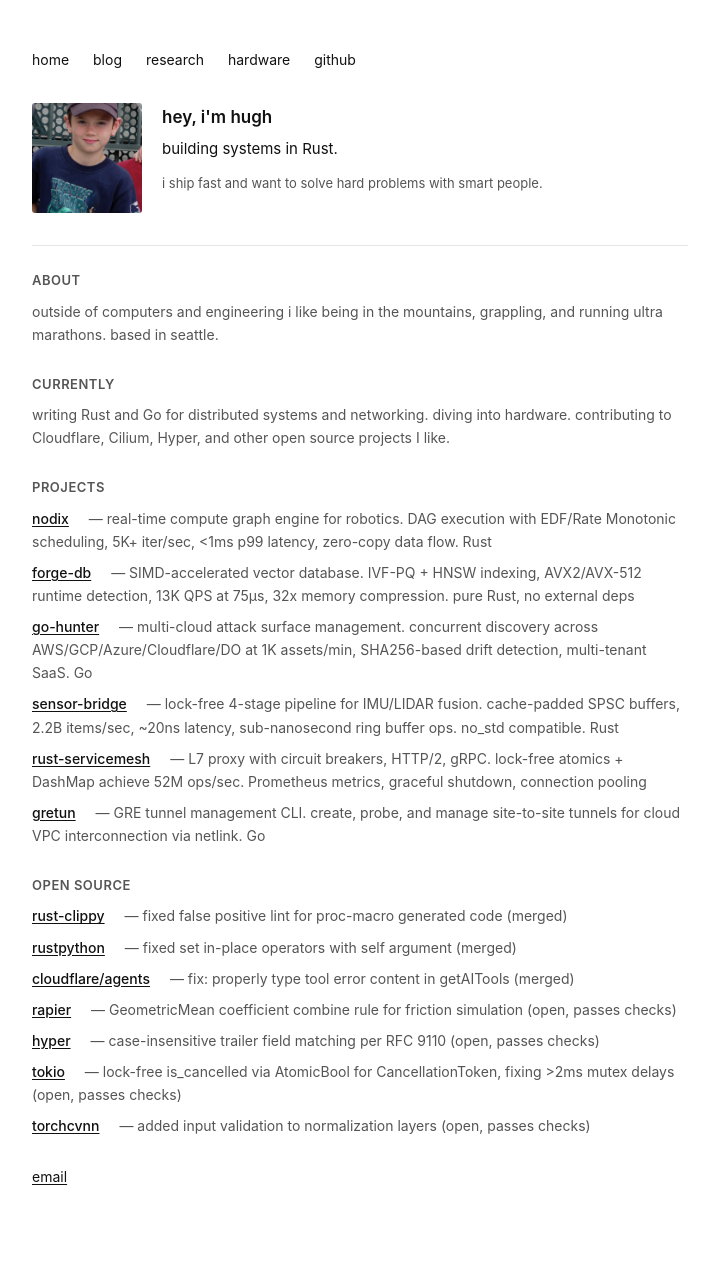
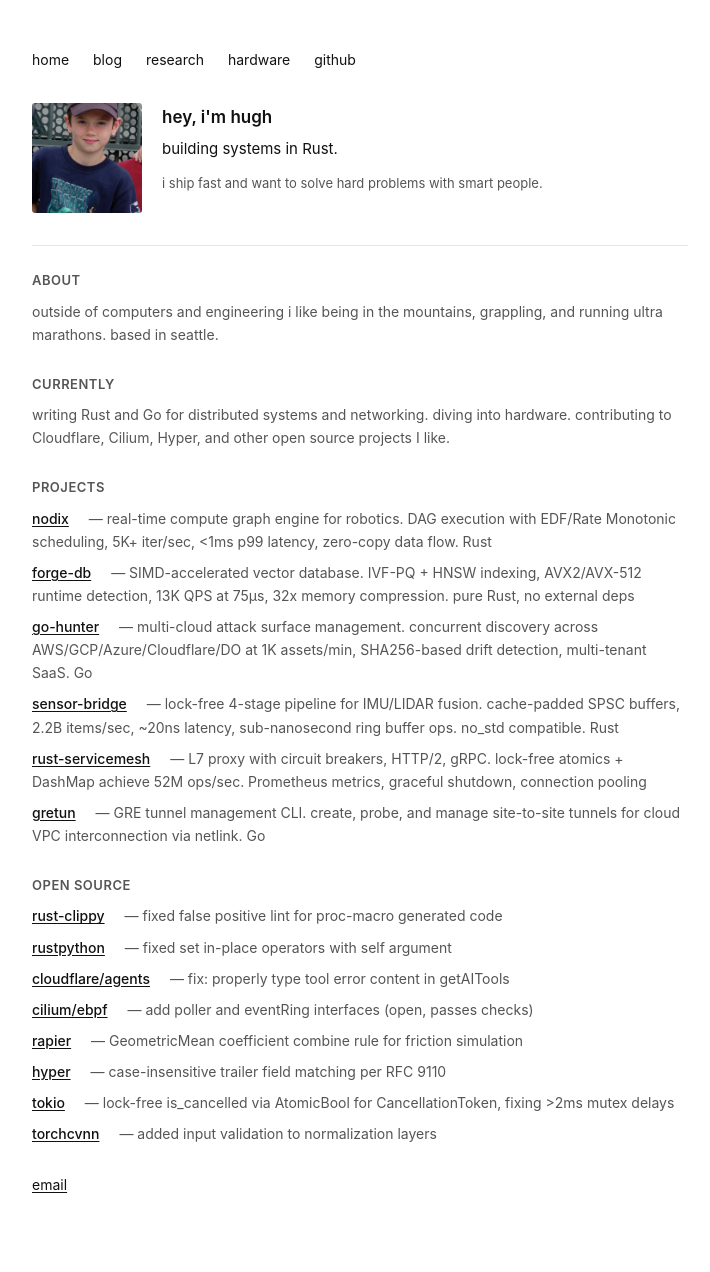
Before and after one commit to HueCodes/HueCodes.github.io, a Jekyll site: the page built from index.md, in a window 1280 px wide. Shown: the whole page, without its empty margins (280-990 px from the left). Built offline with Jekyll 4.4.1, drawn with Linux system fonts in a browser that asks for light colours.

Commit message:
update open source section
- add cilium/ebpf PR (open, passes checks)
- remove status tags from merged and other open PRs

```diff
--- a/index.md
+++ b/index.md
@@ -66,31 +66,35 @@ title: home
   <h2>open source</h2>
   <div class="project">
     <a href="https://github.com/rust-lang/rust-clippy/pull/16402">rust-clippy</a>
-    <span>fixed false positive lint for proc-macro generated code (merged)</span>
+    <span>fixed false positive lint for proc-macro generated code</span>
   </div>
   <div class="project">
     <a href="https://github.com/RustPython/RustPython/pull/6661">rustpython</a>
-    <span>fixed set in-place operators with self argument (merged)</span>
+    <span>fixed set in-place operators with self argument</span>
   </div>
   <div class="project">
     <a href="https://github.com/cloudflare/agents/pull/781">cloudflare/agents</a>
-    <span>fix: properly type tool error content in getAITools (merged)</span>
+    <span>fix: properly type tool error content in getAITools</span>
+  </div>
+  <div class="project">
+    <a href="https://github.com/cilium/ebpf/pull/1945">cilium/ebpf</a>
+    <span>add poller and eventRing interfaces (open, passes checks)</span>
   </div>
   <div class="project">
     <a href="https://github.com/dimforge/rapier/pull/806">rapier</a>
-    <span>GeometricMean coefficient combine rule for friction simulation (open, passes checks)</span>
+    <span>GeometricMean coefficient combine rule for friction simulation</span>
   </div>
   <div class="project">
     <a href="https://github.com/hyperium/hyper/pull/4011">hyper</a>
-    <span>case-insensitive trailer field matching per RFC 9110 (open, passes checks)</span>
+    <span>case-insensitive trailer field matching per RFC 9110</span>
   </div>
   <div class="project">
     <a href="https://github.com/tokio-rs/tokio/pull/7874">tokio</a>
-    <span>lock-free is_cancelled via AtomicBool for CancellationToken, fixing >2ms mutex delays (open, passes checks)</span>
+    <span>lock-free is_cancelled via AtomicBool for CancellationToken, fixing >2ms mutex delays</span>
   </div>
   <div class="project">
     <a href="https://github.com/jeremyfix/torchcvnn/pull/47">torchcvnn</a>
-    <span>added input validation to normalization layers (open, passes checks)</span>
+    <span>added input validation to normalization layers</span>
   </div>
 </div>
 
```
